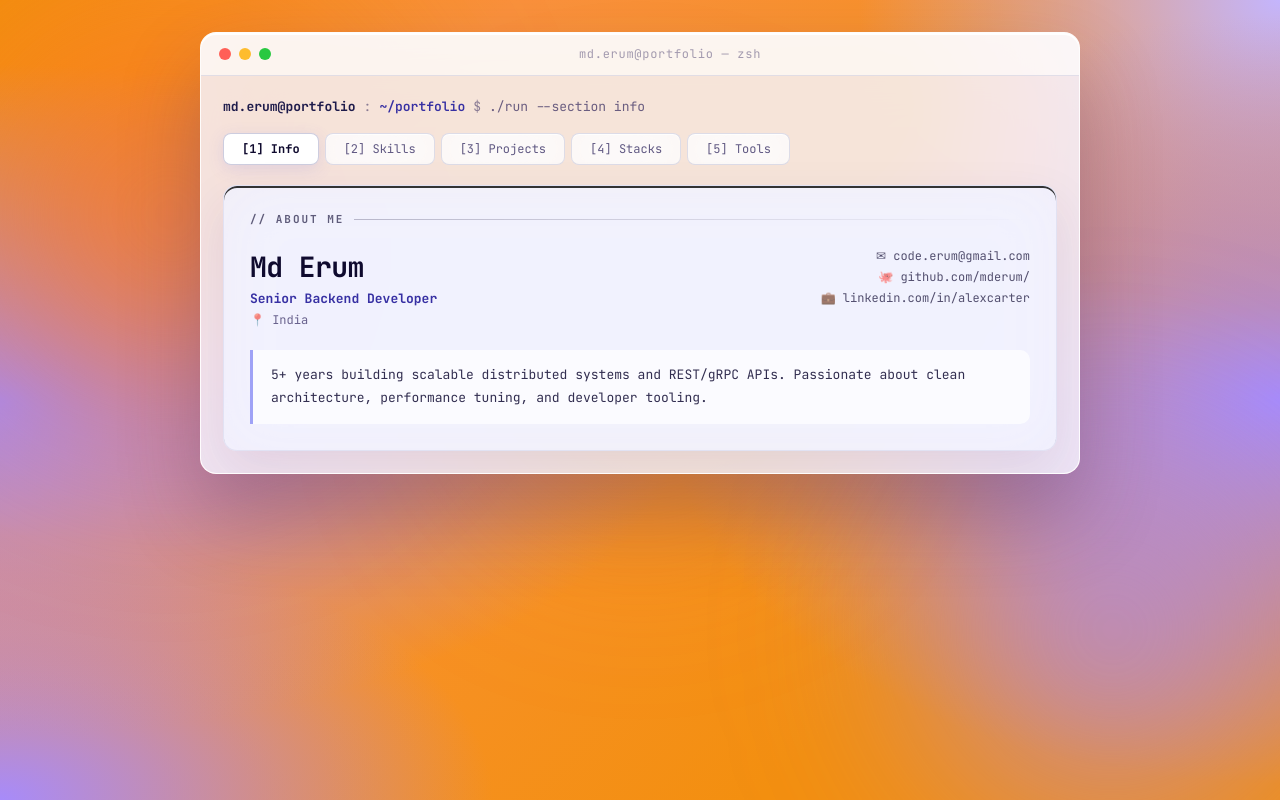
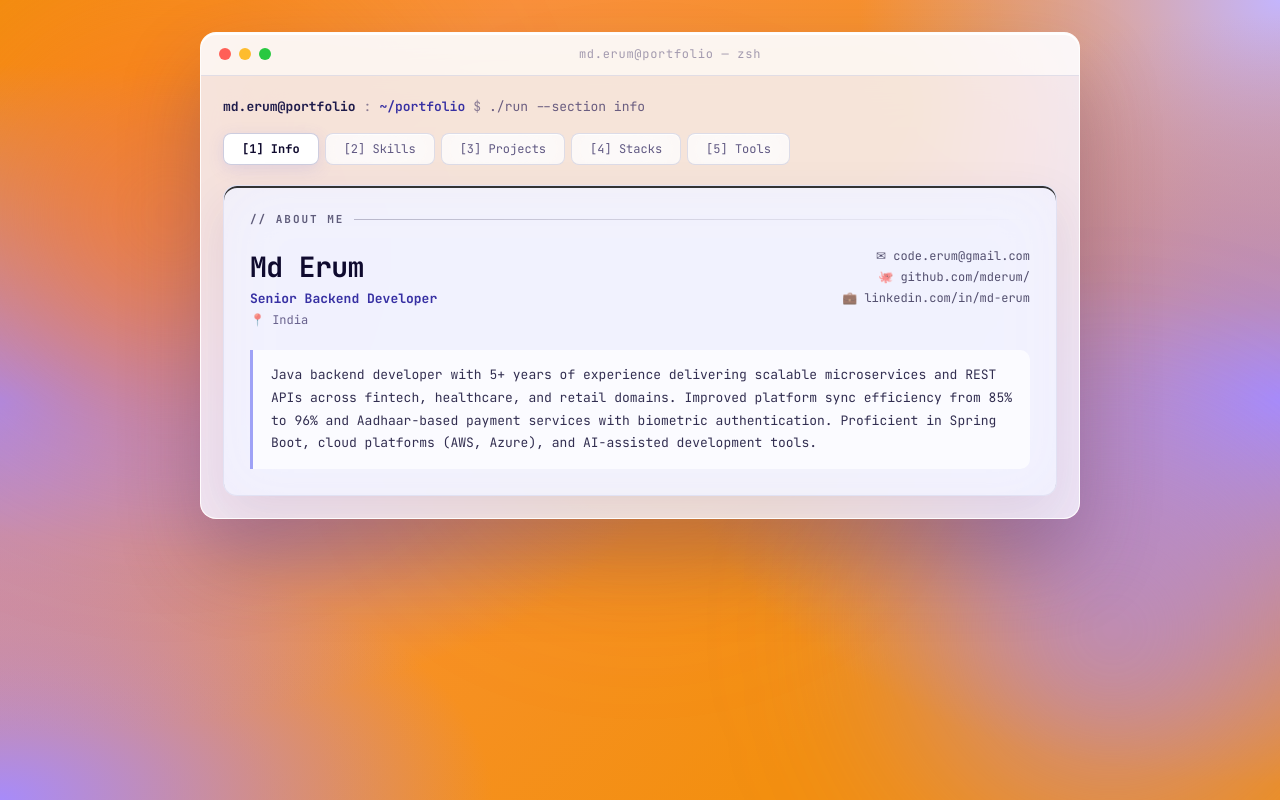
Before and after one commit to mderum/portfolio, a React (Vite) app: page / in a window 1280 px wide. Built offline with nearby package versions, Linux system fonts and the light colour scheme.

Commit message:
Update data.ts

```diff
--- a/src/data.ts
+++ b/src/data.ts
@@ -5,53 +5,54 @@ export const data = {
     location: "India",
     email: "code.erum@gmail.com",
     github: "github.com/mderum/",
-    linkedin: "linkedin.com/in/alexcarter",
+    linkedin: "linkedin.com/in/md-erum",
     summary:
-      "5+ years building scalable distributed systems and REST/gRPC APIs. Passionate about clean architecture, performance tuning, and developer tooling.",
+      "Java backend developer with 5+ years of experience delivering scalable microservices and REST APIs across fintech, healthcare, and retail domains. Improved platform sync efficiency from 85% to 96% and Aadhaar-based payment services with biometric authentication. Proficient in Spring Boot, cloud platforms (AWS, Azure), and AI-assisted development tools.",
   },
   skills: [
     { name: "System Design",      level: 90 },
-    { name: "REST / gRPC APIs",   level: 95 },
+    { name: "REST APIs",   level: 95 },
     { name: "Database Modeling",  level: 85 },
     { name: "CI/CD Pipelines",    level: 80 },
     { name: "Performance Tuning", level: 75 },
-    { name: "Security & Auth",    level: 80 },
+    { name: "Security & Auth",    level: 70 },
   ],
   projects: [
     {
-      name: "PayStream",
-      desc: "High-throughput payment processing service handling 50k TPS with idempotency and retry logic.",
-      tech: ["Node.js", "PostgreSQL", "Redis", "Kafka"],
-      url: "github.com/alexcarter/paystream",
+      name: "AePS",
+      desc: "Enables customers to perform basic banking transactions such as balance inquiry, cash withdrawal, and mini statements using their Aadhaar number and biometric authentication.",
+      tech: ["Java", "Spring Boot", "Liferay-portlet","Bootstrap","JQuery","javascript"]
     },
     {
-      name: "AuthVault",
-      desc: "OAuth2 / OIDC identity provider with RBAC, MFA, and audit logging.",
-      tech: ["Go", "PostgreSQL", "JWT", "Docker"],
-      url: "github.com/alexcarter/authvault",
+      name: "Bank Statement Analyser",
+      desc: "Developed a service to parse bank statement PDFs and analyze spending patterns. Extracted transaction data to generate categorized insights for financial evaluation and decision-making.",
+      tech: ["Java", "Spring Boot", "Python"]
     },
     {
-      name: "LogPilot",
-      desc: "Centralized log aggregation pipeline with real-time alerting and dashboards.",
-      tech: ["Python", "Elasticsearch", "Kafka", "Grafana"],
-      url: "github.com/alexcarter/logpilot",
+      name: "Lead Generation Forms ( Loan / Job / Credit Cards / Saving Accounts )",
+      desc: "Developed dynamic lead generation forms using Spring Boot and Liferay. Integrated partner APIs to capture and forward user data for loans, jobs, credit cards, and savings accounts. Ensured modular design for easy onboarding of new partners and form types.",
+      tech: ["Java", "Spring Boot", "Liferay-portlet","Bootstrap","JQuery","javascript"]
     },
     {
-      name: "CacheLayer",
-      desc: "Distributed caching middleware with TTL strategies and cache-aside pattern.",
-      tech: ["Node.js", "Redis", "TypeScript"],
-      url: "github.com/alexcarter/cachelayer",
+      name: "Patient Data Sync",
+      desc: "Developed backend microservices for managing patient data sync, allergies, and prescriptions. Ensured reliable data integration across systems in a healthcare environment using Spring Boot and RESTful APIs.",
+      tech:  ["Java", "Spring Boot"]
+    },
+    {
+      name: "Pin And Password Encryption",
+      desc: "Implemented PIN and password encryption for secure login and wallet payments using industry-standard encryption algorithms. Ensured secure data storage and transmission to protect user credentials and transaction integrity.",
+      tech:  ["Java", "Spring Boot"]
     },
   ],
   stacks: [
-    { label: "Languages",     items: ["TypeScript", "Go", "Python", "Rust (learning)"] },
-    { label: "Databases",     items: ["PostgreSQL", "MongoDB", "Redis", "Elasticsearch"] },
-    { label: "Infrastructure",items: ["Docker", "Kubernetes", "Terraform", "AWS"] },
-    { label: "Messaging",     items: ["Kafka", "RabbitMQ", "NATS"] },
+    { label: "Languages",     items: ["Java","Python","Javascript"] },
+    { label: "Frameworks",     items: ["Spring Boot","Liferay"] },
+    { label: "Databases",     items: ["MySQL","PostgreSQL", "MongoDB", "Azure Cosmos DB", "Databricks SQL"] },
+    { label: "Infrastructure",items: ["Docker", "Kubernetes", "Azure", "AWS", "CI/CD"] },
+    { label: "Messaging",     items: ["Kafka"] },
   ],
   tools: [
-    "VS Code", "Neovim", "Postman", "Insomnia",
-    "DataGrip", "TablePlus", "k9s", "Lens",
-    "Git", "GitHub Actions", "ArgoCD", "Prometheus",
+   "Git", "Bitbucket", "Assembla", "Jira", "Confluence", "WinSCP", "Apache Ant", "Bash"
+    ,"ChatGPT", "Claude", "Gemini", "Kiro"
   ],
 };
```
